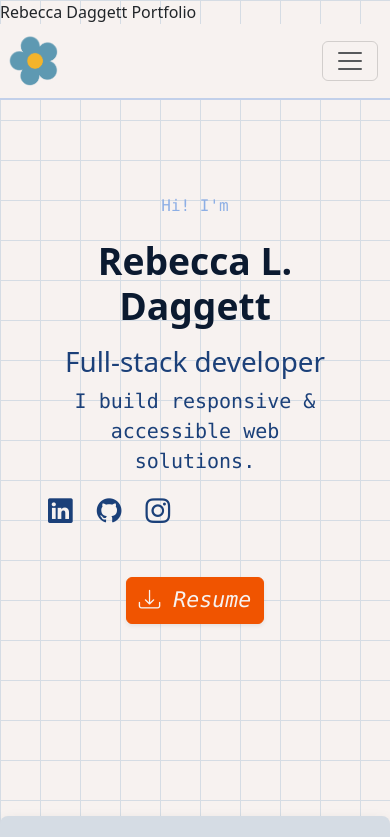
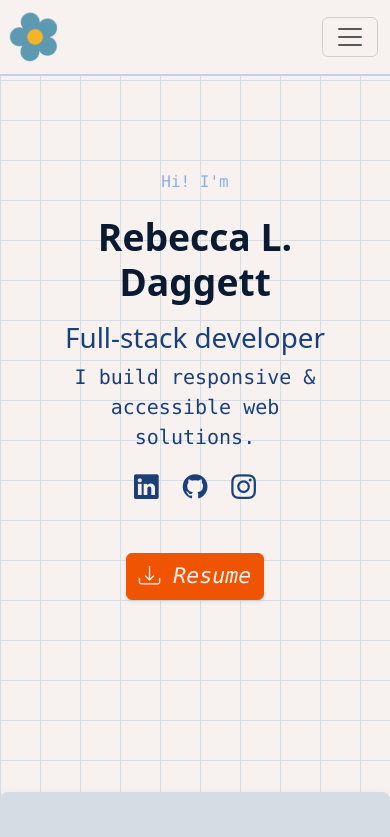
Before and after one commit to daggettt/bootstrap-portfolio, a website: page index.html in a window 390 px wide. Shown: the top 837 px of the page. Drawn offline with nearby package versions, Linux system fonts and the light colour scheme.

Commit message:
Fix bug with #intro social icons responsiveness.

```diff
--- a/index.html
+++ b/index.html
@@ -5,7 +5,7 @@
   <meta name="viewport" content="width=device-width, initial-scale=1.0">
   <link href="/css/main.min.css" rel="stylesheet">
   <link rel="stylesheet" href="https://cdn.jsdelivr.net/npm/bootstrap-icons@1.11.2/font/bootstrap-icons.min.css">
-  <link href="styles.css" rel="stylesheet"
+  <link href="styles.css" rel="stylesheet">
   <title>Rebecca Daggett Portfolio</title>
 </head>
 <body>
@@ -76,7 +76,7 @@
           </h1>
           <p class="lead text-primary font-monospace">I build responsive & accessible web solutions.</p>
           <!--Socials-->
-          <div class="d-flex text-center text-md-start gap-4">
+          <div class="d-flex justify-content-center justify-content-md-start gap-4">
             <div class="grow">
               <a href="https://www.linkedin.com/in/rebecca-l-daggett/" class="">
                 <i class="bi bi-linkedin fs-2"></i>
```
